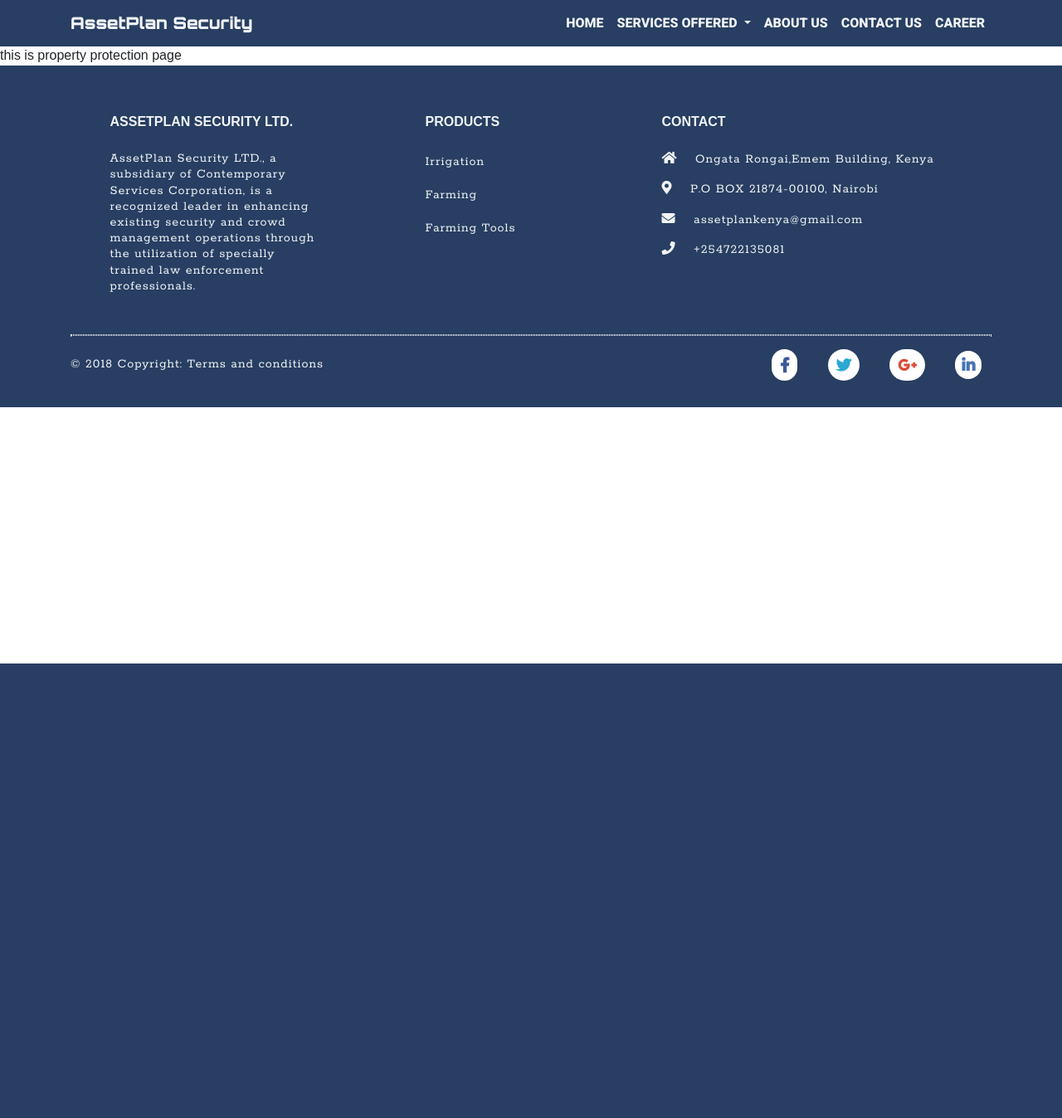
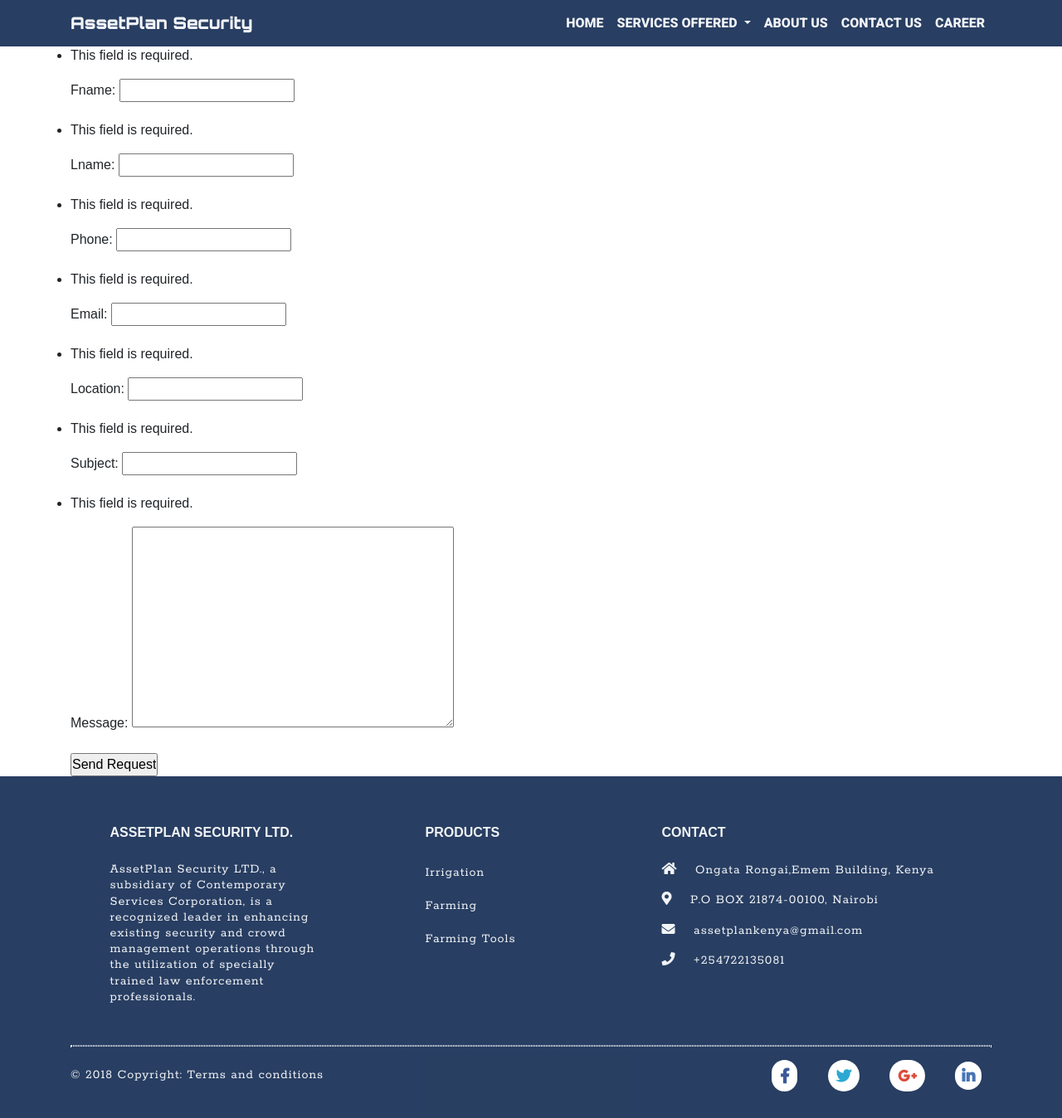
Before and after one commit to chirchir12/assetplan, a Django app: page /services/property-protection/ in a window 1280 px wide. Shown: the whole page at 83% size. Before the commit the page ends 800 px from the top, so only its background shows below. Run offline with Django 3.2, Linux system fonts and the light colour scheme; some libraries are stand-ins or nearby versions.

Commit message:
created quoteform

```diff
--- /dev/null
+++ b/services/forms.py
@@ -0,0 +1,39 @@
+from django import forms
+
+from .models import Quote
+
+class QuoteForm(forms.ModelForm):
+	fname    = forms.CharField(max_length=250, widget=forms.TextInput(
+		attrs={
+
+		}))
+	lname    = forms.CharField(max_length=250, widget=forms.TextInput(
+		attrs={
+
+		}))
+	phone    = forms.CharField(max_length=100, widget=forms.TextInput(
+		attrs={
+
+		}))
+	email    = forms.EmailField(max_length=250, widget=forms.EmailInput(
+		attrs={
+
+		}))
+	location = forms.CharField(max_length=200, widget=forms.TextInput(
+		attrs={
+
+		}))
+	subject  = forms.CharField(max_length=255, widget=forms.TextInput(
+		attrs={
+
+		}))
+	message  = forms.CharField(widget=forms.Textarea(
+		attrs={
+
+		}))
+
+
+	class Meta:
+		model = Quote
+
+		fields = ('fname','lname', 'phone', 'email','location','subject', 'message' )
--- a/services/templates/services/propert_protection.html
+++ b/services/templates/services/propert_protection.html
@@ -1,5 +1,15 @@
 {% extends 'base.html' %}
 
 {% block content %}
-this is property protection page
+<div class="container">
+	<div class="row">
+		<div class="col">
+			<form action="" method="POST">
+				{% csrf_token %}
+				{{form.as_p}}
+				<input type="submit" value="Send Request">
+			</form>
+		</div>
+	</div>
+</div>
 {% endblock %}
--- a/services/views.py
+++ b/services/views.py
@@ -1,26 +1,79 @@
 from django.shortcuts import render
 
+from .forms import QuoteForm
+
 def property_protection_view(request):
-	return render(request, 'services/propert_protection.html', {})
+	form = QuoteForm(request.POST)
+	if form.is_valid():
+		form.save()
+		form=QuoteForm()
+
+	context = {
+		'form':form
+	}
+	return render(request, 'services/propert_protection.html', context)
 
 
 
 def personal_guard_protection_view(request):
-	return render(request, 'services/personal_guard.html', {})
+	form = QuoteForm(request.POST)
+	if form.is_valid():
+		form.save()
+		form=QuoteForm()
+
+	context = {
+		'form':form}
+
+	return render(request, 'services/personal_guard.html', context)
 
 def event_security(request):
-	return render(request, 'services/event_security.html', {})
+	form = QuoteForm(request.POST)
+	if form.is_valid():
+		form.save()
+		form=QuoteForm()
+
+	context = {
+		'form':form}
+	return render(request, 'services/event_security.html', context)
 
 
 def alarm_and_cctv_installation(request):
-	return render(request, 'services/alarm_and_cctv_installation.html', {})
+	form = QuoteForm(request.POST)
+	if form.is_valid():
+		form.save()
+		form=QuoteForm()
+
+	context = {
+		'form':form}
+	return render(request, 'services/alarm_and_cctv_installation.html', context)
 
 
 def security_audit(request):
-	return render(request, 'services/security_audit.html', {})
+	form = QuoteForm(request.POST)
+	if form.is_valid():
+		form.save()
+		form=QuoteForm()
+
+	context = {
+		'form':form}
+	return render(request, 'services/security_audit.html', context)
 
 def private_investigation(request):
-	return render(request, 'services/private_investigation.html', {})
+	form = QuoteForm(request.POST)
+	if form.is_valid():
+		form.save()
+		form=QuoteForm()
+
+	context = {
+		'form':form}
+	return render(request, 'services/private_investigation.html', context)
 
 def dog_handling(request):
-	return render(request, 'services/dog_handling.html', {})
+	form = QuoteForm(request.POST)
+	if form.is_valid():
+		form.save()
+		form=QuoteForm()
+
+	context = {
+		'form':form}
+	return render(request, 'services/dog_handling.html', context)
```
